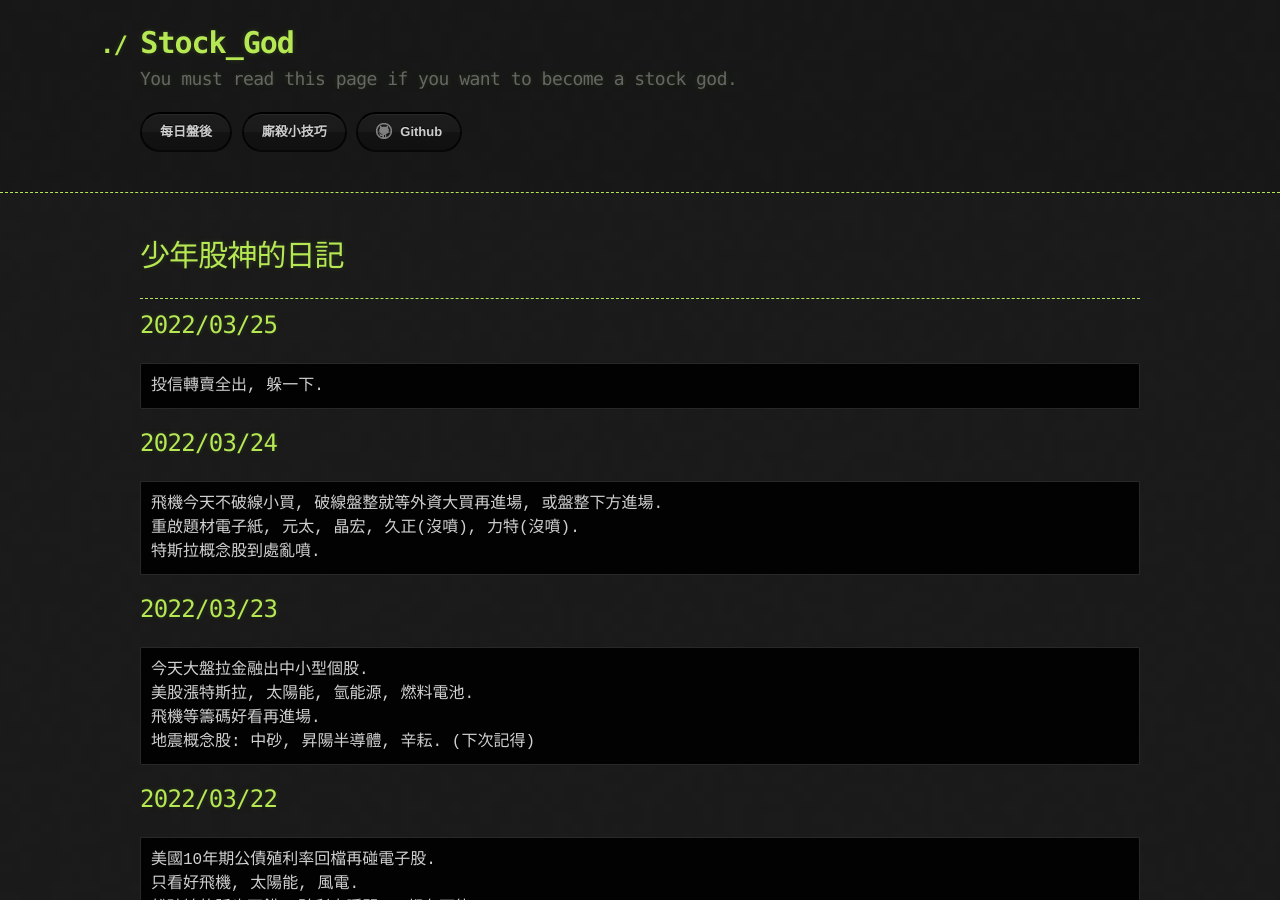
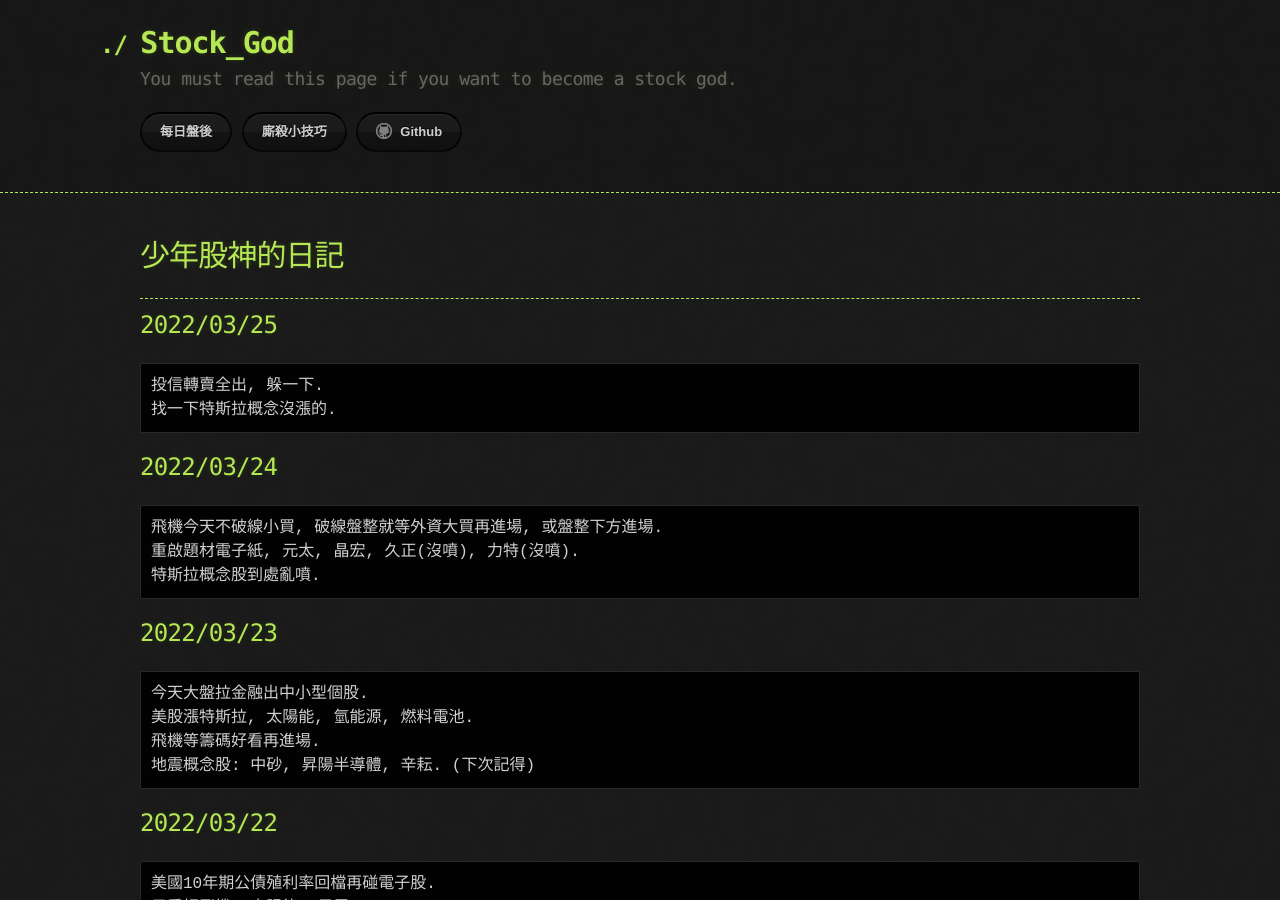
Before and after one commit to lepg5487/Stock_God, a Jekyll site: the page built from index.md, in a window 1280 px wide and 900 px high. Built offline with Jekyll 4.4.1, drawn with Linux system fonts in a browser that asks for light colours; our own code applies the rules of GitHub Pages for plain Markdown files.

Commit message:
Update index.md

````diff
--- a/index.md
+++ b/index.md
@@ -9,6 +9,7 @@ layout: testlayouts
 ## 2022/03/25
 ```
 投信轉賣全出, 躲一下.
+找一下特斯拉概念沒漲的.
 ```
 
 ## 2022/03/24
````
